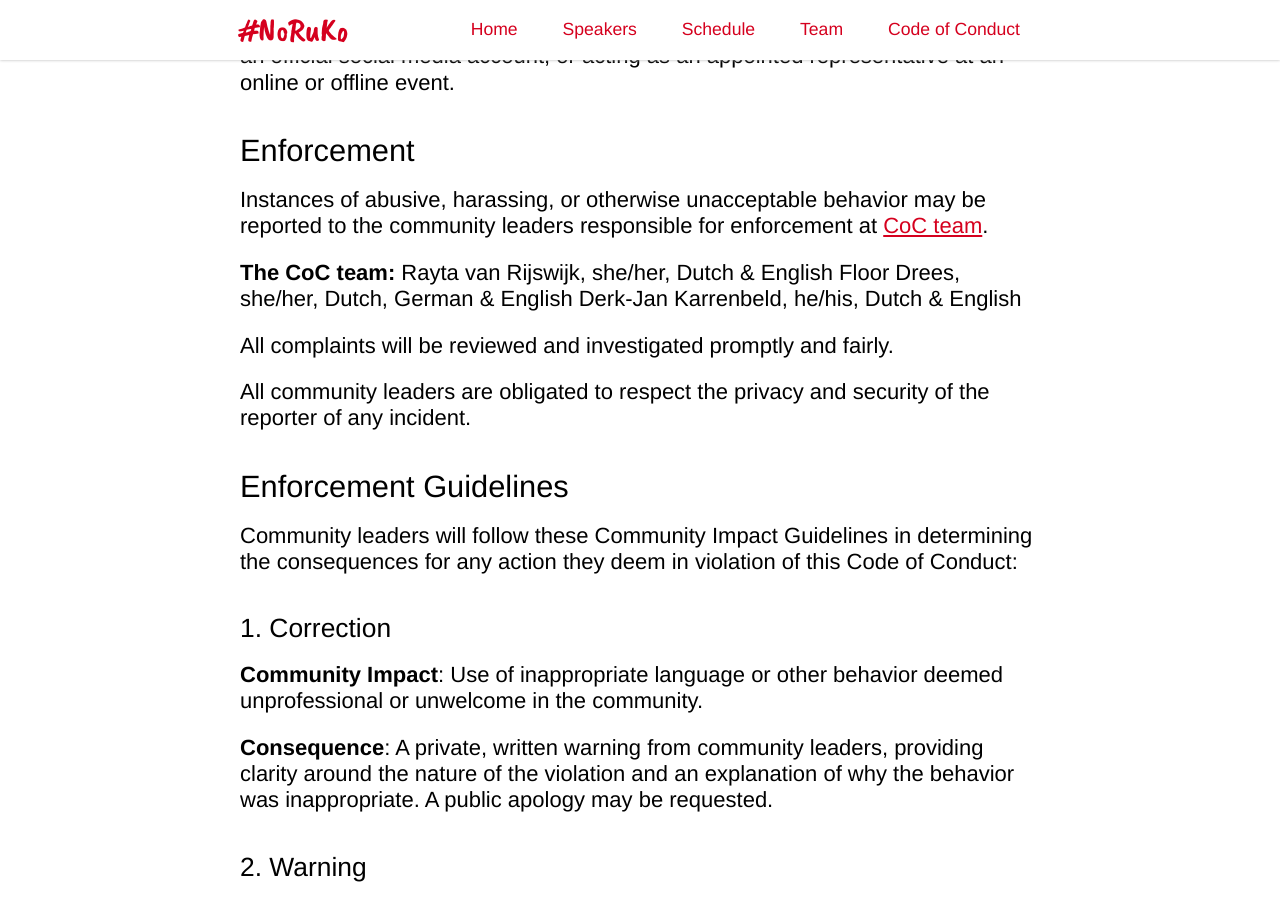
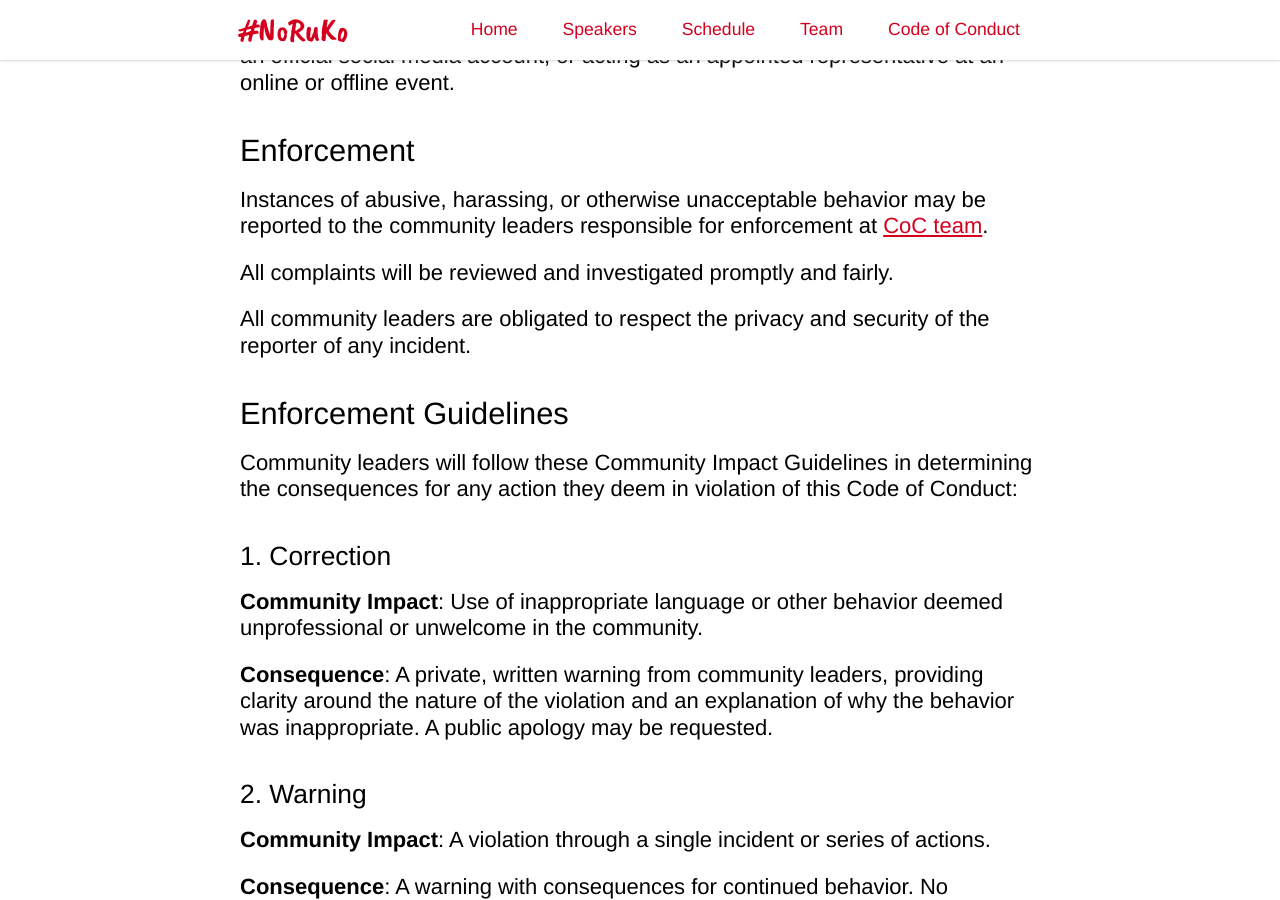
Before and after one commit to rubynl/noruko.org, a Jekyll site: the page built from code-of-conduct/index.html.md, in a window 1280 px wide and 900 px high, scrolled down 1596 px. Built offline with Jekyll 4.4.1, drawn with Linux system fonts in a browser that asks for light colours.

Commit message:
Remove duplicate CoC team text

```diff
--- a/code-of-conduct/index.html.md
+++ b/code-of-conduct/index.html.md
@@ -65,11 +65,6 @@ representative at an online or offline event.
 Instances of abusive, harassing, or otherwise unacceptable behavior may be
 reported to the community leaders responsible for enforcement at
 <a href="mailto:amsrborgs@rubynl.org">CoC team</a>.
-
-**The CoC team:**
-Rayta van Rijswijk, she/her, Dutch & English
-Floor Drees, she/her, Dutch, German & English
-Derk-Jan Karrenbeld, he/his, Dutch & English
 
 All complaints will be reviewed and investigated promptly and fairly.
 
```
